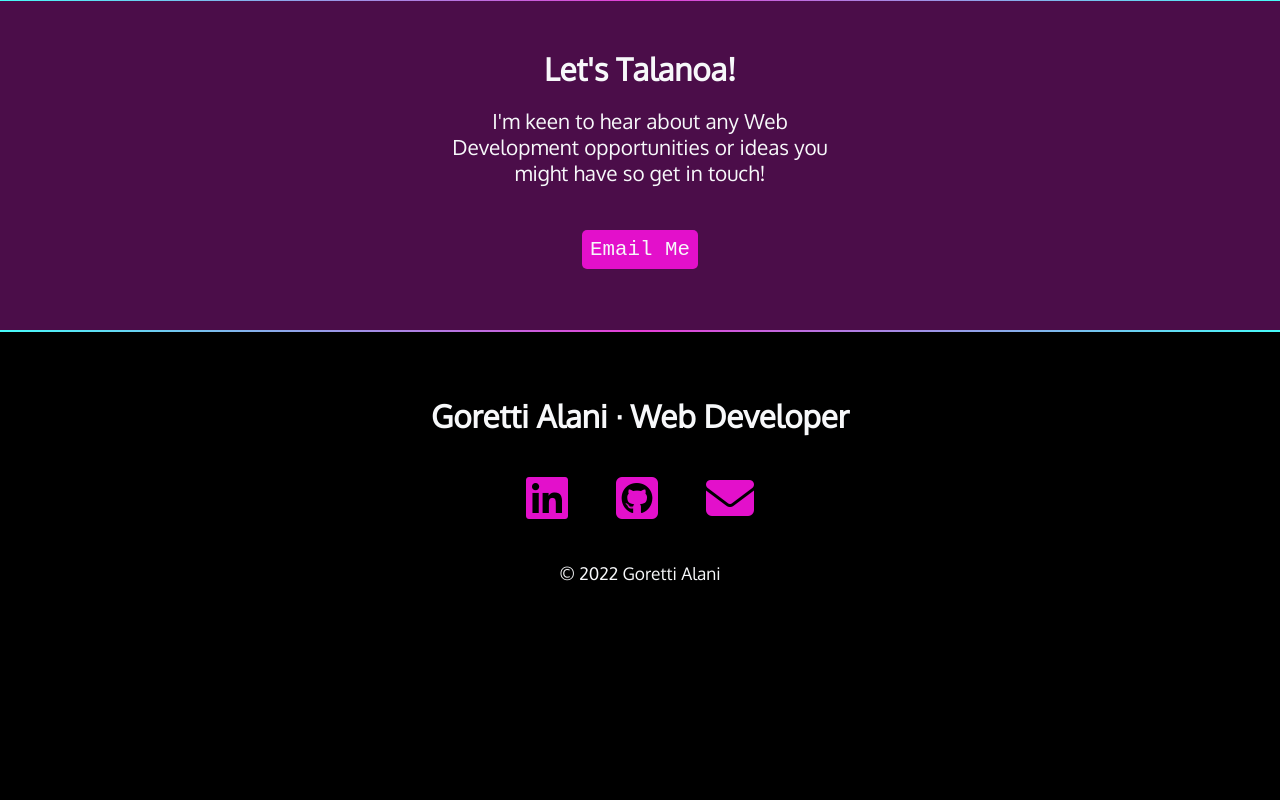
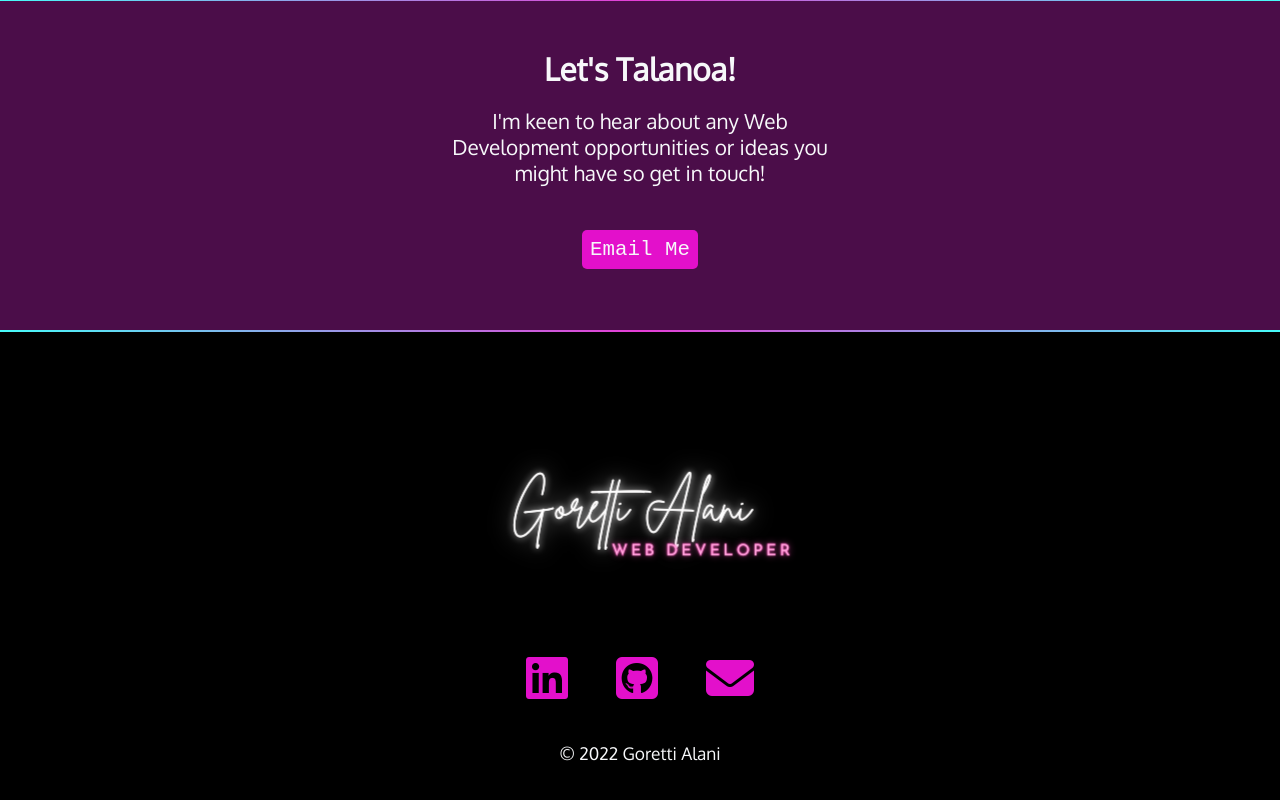
Before and after one commit to GorettiA/portfolio2022, a React (Create React App) app: page / in a window 1280 px wide. Shown: the part 2262-3062 px from the top of the page. Before the commit the page ends 2932 px from the top, so only its background shows below. Built offline with nearby package versions, Linux system fonts and the light colour scheme; a web font is replaced by a local one.

Commit message:
add logo to footer

```diff
--- a/src/components/footer.js
+++ b/src/components/footer.js
@@ -1,9 +1,10 @@
 import React from 'react';
 import '../componentsCSS/footer.css';
+import logo from '../images/logo-neon-resized.png';
 
 export default function Footer() {
   return <footer>
-  <h2>Goretti Alani &middot; Web Developer</h2>
+  <img className='footer-logo'src={logo} alt='logo'/>
   <ul>
     <li>
       <a href="https://www.linkedin.com/in/goretti-alani" target="_blank" rel="noreferrer">
```
